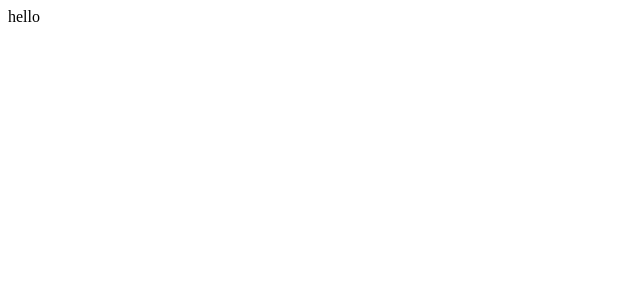
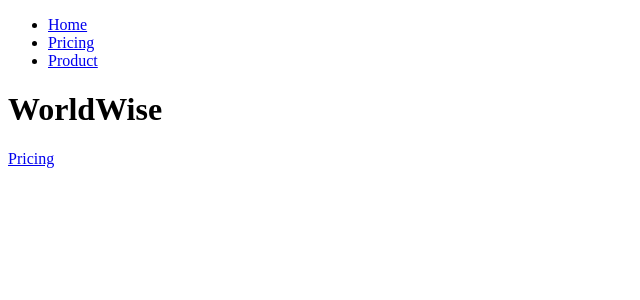
Before and after one commit to VladyslavPetruk96/WorldWise, a React (Vite) app: page / in a window 1280 px wide. Shown: the top 300 px of the page, without its empty margins (0-640 px from the left). Built offline with nearby package versions, Linux system fonts and the light colour scheme.

Commit message:
add navigation to app

```diff
--- a/package.json
+++ b/package.json
@@ -11,7 +11,8 @@
   },
   "dependencies": {
     "react": "^18.2.0",
-    "react-dom": "^18.2.0"
+    "react-dom": "^18.2.0",
+    "react-router-dom": "^6.22.2"
   },
   "devDependencies": {
     "@types/react": "^18.2.15",
--- a/src/App.jsx
+++ b/src/App.jsx
@@ -1,5 +1,20 @@
+import { BrowserRouter, Routes, Route } from 'react-router-dom';
+import Homepage from './pages/Homepage';
+import Product from './pages/Product';
+import Pricing from './pages/Pricing';
+import PageNotFound from './pages/PageNotFound';
+
 function App() {
-  return <div>hello</div>;
+  return (
+    <BrowserRouter>
+      <Routes>
+        <Route path="/" element={<Homepage />} />
+        <Route path="product" element={<Product />} />
+        <Route path="pricing" element={<Pricing />} />
+        <Route path="*" element={<PageNotFound />} />
+      </Routes>
+    </BrowserRouter>
+  );
 }
 
 export default App;
--- /dev/null
+++ b/src/components/PageNav.jsx
@@ -0,0 +1,21 @@
+import { NavLink } from 'react-router-dom';
+
+function PageNav() {
+  return (
+    <nav>
+      <ul>
+        <li>
+          <NavLink to="/">Home</NavLink>
+        </li>
+        <li>
+          <NavLink to="/pricing">Pricing</NavLink>
+        </li>
+        <li>
+          <NavLink to="/product">Product</NavLink>
+        </li>
+      </ul>
+    </nav>
+  );
+}
+
+export default PageNav;
--- /dev/null
+++ b/src/pages/Homepage.jsx
@@ -0,0 +1,14 @@
+import { Link } from 'react-router-dom';
+import PageNav from '../components/PageNav';
+
+function Homepage() {
+  return (
+    <div>
+      <PageNav />
+      <h1>WorldWise</h1>
+      <Link to="/pricing">Pricing</Link>
+    </div>
+  );
+}
+
+export default Homepage;
--- /dev/null
+++ b/src/pages/PageNotFound.jsx
@@ -0,0 +1,12 @@
+import PageNav from '../components/PageNav';
+
+function PageNotFound() {
+  return (
+    <h1>
+      <PageNav />
+      <h1>404</h1>
+    </h1>
+  );
+}
+
+export default PageNotFound;
--- /dev/null
+++ b/src/pages/Pricing.jsx
@@ -0,0 +1,12 @@
+import PageNav from '../components/PageNav';
+
+function Pricing() {
+  return (
+    <div>
+      <PageNav />
+      <h1>10</h1>
+    </div>
+  );
+}
+
+export default Pricing;
--- /dev/null
+++ b/src/pages/Product.jsx
@@ -0,0 +1,12 @@
+import PageNav from '../components/PageNav';
+
+function Product() {
+  return (
+    <div>
+      <PageNav />
+      <h1>Product</h1>
+    </div>
+  );
+}
+
+export default Product;
```
